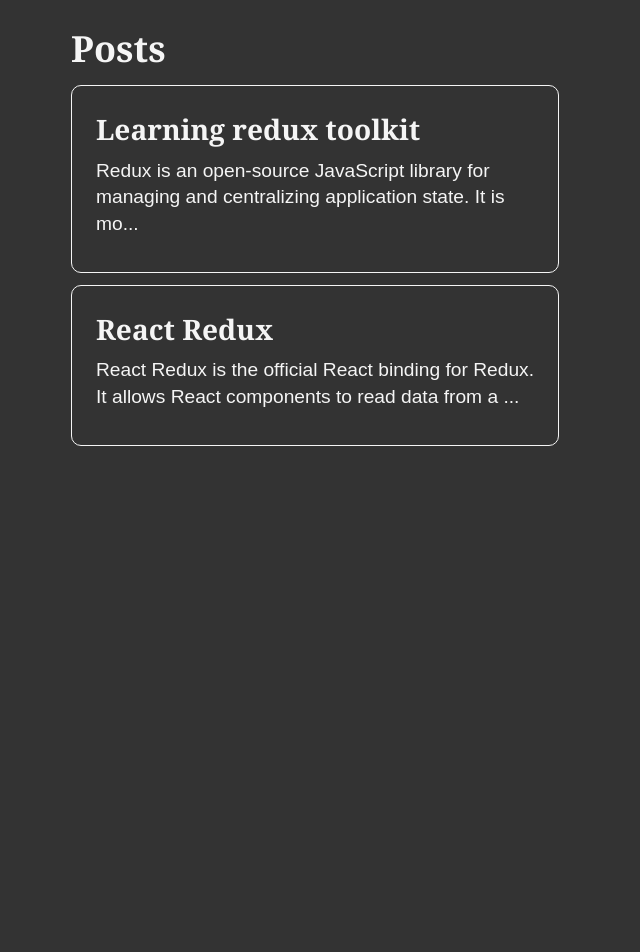
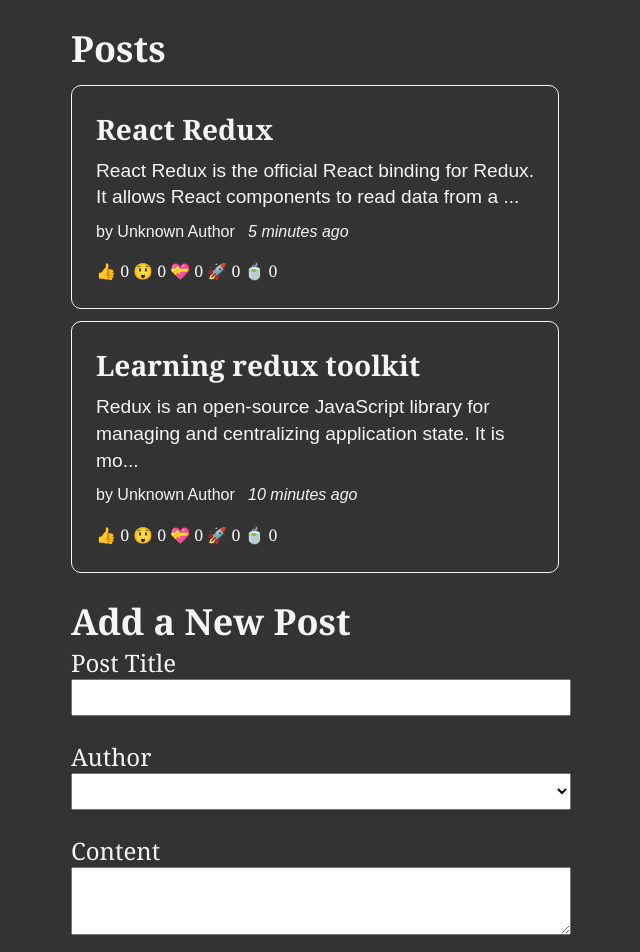
Before and after one commit to FrankYChills/Blog-W-Redux, a React (Create React App) app: page / in a window 1280 px wide. Shown: the top 952 px of the page, without its empty margins (319-959 px from the left). Before the commit the page ends 824 px from the top, so only its background shows below. Built offline with nearby package versions, Linux system fonts and the light colour scheme.

Commit message:
reactions and time added

```diff
--- a/package.json
+++ b/package.json
@@ -4,6 +4,7 @@
   "private": true,
   "dependencies": {
     "@reduxjs/toolkit": "^1.9.1",
+    "date-fns": "^2.29.3",
     "react": "^18.2.0",
     "react-dom": "^18.2.0",
     "react-redux": "^8.0.5",
--- a/src/App.js
+++ b/src/App.js
@@ -1,9 +1,11 @@
 // import Counter from "./features/counter/Counter";
 import PostsLists from "./features/posts/PostsLists";
+import AddForm from "./features/posts/AddForm";
 function App() {
   return (
     <main className="App">
       <PostsLists />
+      <AddForm />
     </main>
   );
 }
--- a/src/app/store.js
+++ b/src/app/store.js
@@ -2,11 +2,13 @@
 // get all reducers here
 // import counterReducer from "../features/counter/counterSlice";
 import postReducer from "../features/posts/postsSlice";
+import userReducer from "../features/users/usersSlice";
 
 export const store = configureStore({
   reducer: {
     // all the reducers(state) inside reducer will be available to all the components
     // counter: counterReducer,
     posts: postReducer,
+    users: userReducer,
   },
 });
--- /dev/null
+++ b/src/features/posts/AddForm.js
@@ -0,0 +1,67 @@
+import { useState } from "react";
+import { useDispatch, useSelector } from "react-redux";
+
+import { postAdded } from "./postsSlice";
+import { selectAllUsers } from "../users/usersSlice";
+
+const AddForm = () => {
+  const [title, setTitle] = useState("");
+  const [content, setContent] = useState("");
+  const [userId, setUserId] = useState("");
+
+  const dispatch = useDispatch();
+
+  const canSave = Boolean(title) && Boolean(content) && Boolean(userId);
+  const users = useSelector(selectAllUsers);
+
+  const usersOptions = users.map((user) => (
+    <option key={user.id} value={user.id}>
+      {user.name}
+    </option>
+  ));
+  const onSave = () => {
+    if (title && content) {
+      dispatch(postAdded(title, content, userId));
+      setTitle("");
+      setContent("");
+      setUserId("");
+    }
+  };
+
+  return (
+    <section>
+      <h2>Add a New Post</h2>
+      <form>
+        <label htmlFor="postTitle">Post Title</label>
+        <input
+          type="text"
+          id="postTitle"
+          name="postTitle"
+          value={title}
+          onChange={(e) => setTitle(e.target.value)}
+        />
+        <label htmlFor="postAuthor">Author</label>
+        <select
+          id="postAuthor"
+          value={userId}
+          onChange={(e) => setUserId(e.target.value)}
+        >
+          <option value=""></option>
+          {usersOptions}
+        </select>
+        <label htmlFor="postContent">Content</label>
+        <textarea
+          id="postContent"
+          name="postContent"
+          value={content}
+          onChange={(e) => setContent(e.target.value)}
+        />
+        <button type="button" onClick={onSave} disabled={!canSave}>
+          Save Post
+        </button>
+      </form>
+    </section>
+  );
+};
+
+export default AddForm;
--- /dev/null
+++ b/src/features/posts/PostAuthor.js
@@ -0,0 +1,10 @@
+import { useSelector } from "react-redux";
+import { selectAllUsers } from "../users/usersSlice";
+
+const PostAuthor = ({ userId }) => {
+  const users = useSelector(selectAllUsers);
+  const author = users.find((user) => user.id === userId);
+  return <span>by {author ? author.name : "Unknown Author"} </span>;
+};
+
+export default PostAuthor;
--- a/src/features/posts/PostsLists.js
+++ b/src/features/posts/PostsLists.js
@@ -1,14 +1,26 @@
 import { useSelector } from "react-redux";
 import { selectAllPosts } from "./postsSlice";
+import PostAuthor from "./PostAuthor";
+import TimeAgo from "./TimeAgo";
+import ReactionButtons from "./ReactionButtons";
 
 const PostsLists = () => {
   // select a reducer to get posts
   const posts = useSelector(selectAllPosts);
+  //reverse posts ordering(latest first)
+  const orderedPosts = posts
+    .slice()
+    .sort((a, b) => b.date.localeCompare(a.date));
   // render posts
-  const renderedPosts = posts.map((post) => (
+  const renderedPosts = orderedPosts.map((post) => (
     <article key={post.id}>
       <h3>{post.title}</h3>
       <p>{post.content.substring(0, 100)}...</p>
+      <p className="postCredit">
+        <PostAuthor userId={post.userId} />
+        <TimeAgo timestamp={post.date} />
+      </p>
+      <ReactionButtons post={post} />
     </article>
   ));
   return (
--- /dev/null
+++ b/src/features/posts/ReactionButtons.js
@@ -0,0 +1,31 @@
+import { useDispatch } from "react-redux";
+import { reactionAdded } from "./postsSlice";
+
+const reactionEmoji = {
+  thumbsUp: "👍",
+  wow: "😲",
+  heart: "💝",
+  rocket: "🚀",
+  coffee: "🍵",
+};
+
+const ReactionButtons = ({ post }) => {
+  const dispatch = useDispatch();
+  const reactionButtons = Object.entries(reactionEmoji).map(([name, emoji]) => {
+    return (
+      <button
+        key={name}
+        type="button"
+        className="reactionButton"
+        onClick={() =>
+          dispatch(reactionAdded({ postId: post.id, reaction: name }))
+        }
+      >
+        {emoji} {post.reactions[name]}
+      </button>
+    );
+  });
+  return <div>{reactionButtons}</div>;
+};
+
+export default ReactionButtons;
--- /dev/null
+++ b/src/features/posts/TimeAgo.js
@@ -0,0 +1,17 @@
+import { parseISO, formatDistanceToNow } from "date-fns";
+
+const TimeAgo = ({ timestamp }) => {
+  let timeAgo = "";
+  if (timestamp) {
+    const date = parseISO(timestamp);
+    const timePeriod = formatDistanceToNow(date);
+    timeAgo = `${timePeriod} ago`;
+  }
+  return (
+    <span title={timestamp}>
+      &nbsp; <i>{timeAgo}</i>
+    </span>
+  );
+};
+
+export default TimeAgo;
--- a/src/features/posts/postsSlice.js
+++ b/src/features/posts/postsSlice.js
@@ -1,4 +1,5 @@
-import { createSlice } from "@reduxjs/toolkit";
+import { createSlice, nanoid } from "@reduxjs/toolkit";
+import { sub } from "date-fns";
 
 const initialState = [
   {
@@ -6,12 +7,28 @@
     title: "Learning redux toolkit",
     content:
       "Redux is an open-source JavaScript library for managing and centralizing application state. It is most commonly used with libraries such as React or Angular for building user interfaces",
+    date: sub(new Date(), { minutes: 10 }).toISOString(),
+    reactions: {
+      thumbsUp: 0,
+      wow: 0,
+      heart: 0,
+      rocket: 0,
+      coffee: 0,
+    },
   },
   {
     id: "2",
     title: "React Redux",
     content:
       "React Redux is the official React binding for Redux. It allows React components to read data from a Redux Store, and dispatch Actions to the Store to update data. ",
+    date: sub(new Date(), { minutes: 5 }).toISOString(),
+    reactions: {
+      thumbsUp: 0,
+      wow: 0,
+      heart: 0,
+      rocket: 0,
+      coffee: 0,
+    },
   },
 ];
 
@@ -19,11 +36,47 @@
   // all the data below can be accessed through postSlice.reducer
   name: "posts",
   initialState,
-  reducers: {},
+  reducers: {
+    postAdded: {
+      reducer(state, action) {
+        state.push(action.payload);
+      }, //prepare do validation before updating the state using reducer function and returns data as payload to reducer
+      prepare(title, content, userId) {
+        return {
+          payload: {
+            id: nanoid(),
+            title,
+            content,
+            date: new Date().toISOString(),
+            userId,
+            reactions: {
+              thumbsUp: 0,
+              wow: 0,
+              heart: 0,
+              rocket: 0,
+              coffee: 0,
+            },
+          },
+        };
+      },
+    },
+    reactionAdded(state, action) {
+      const { postId, reaction } = action.payload;
+      const existingPost = state.find((post) => post.id === postId);
+      if (existingPost) {
+        existingPost.reactions[reaction] += 1;
+      }
+    },
+  },
 });
 
 // export a function that gets data from reducer
 // this function can be implemented in postsListComponent to get posts but we are doing it here caue if any time any change happen on the data we can implement that on this file instead of each and every component.
+// goes to store and gets posts state
 export const selectAllPosts = (state) => state.posts;
 
+// return current state
 export default postsSlice.reducer;
+
+//export actions
+export const { postAdded, reactionAdded } = postsSlice.actions;
--- /dev/null
+++ b/src/features/users/usersSlice.js
@@ -0,0 +1,18 @@
+import { createSlice } from "@reduxjs/toolkit";
+
+const initialState = [
+  { id: "0", name: "frankyWO" },
+  { id: "1", name: "karanWO" },
+  { id: "2", name: "sophieWO" },
+];
+
+const usersSlice = createSlice({
+  name: "users",
+  initialState,
+  reducers: {},
+});
+
+export const selectAllUsers = (state) => state.users;
+
+//export current state
+export default usersSlice.reducer;
```
Also changed, not shown: 1 other file (tests, documents, lock files or other folders).
